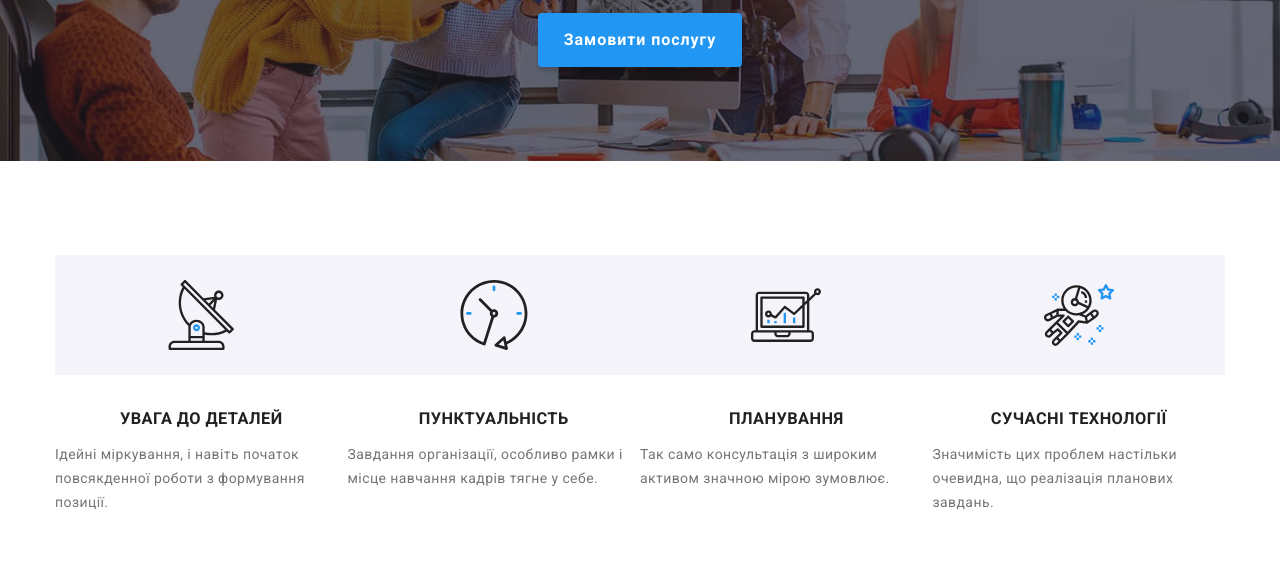
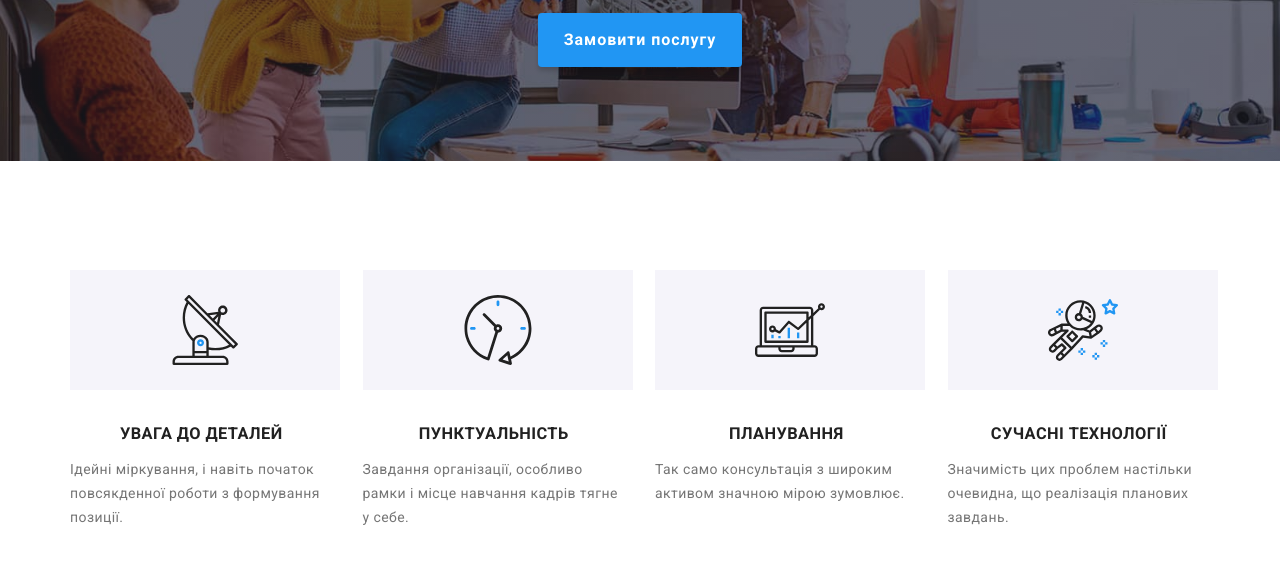
Before and after one commit to Iryna0810/goit-markup-hw-08, a plain HTML site: page index.html in a window 1280 px wide. Shown: the part 171-734 px from the top of the page. Drawn offline with nearby package versions, Linux system fonts and the light colour scheme.

Commit message:
properties 2.0

```diff
--- a/sass/components/_properties.scss
+++ b/sass/components/_properties.scss
@@ -6,7 +6,7 @@
         // justify-content: center;
         // align-items: center;
         // gap: 30px;
-        @media screen and (max-width:1199px) {
+        @media screen and (max-width: 1199px) {
         flex-wrap: wrap;
             }
     }
@@ -14,15 +14,18 @@
 
     &-link {
         display: block;
-        width: 100%;
+        width: 450px;
         height: auto;
         align-items: center;
+        margin: 15px;
     @media screen and (min-width:768px) {
-    flex-basis: 50%;}
+    width: calc((100% - 2 * 30px) / 2);
+    margin: 15px;
+    }
     @media screen and (min-width:1200px) {
-    align-items: flex-start;
-    flex-basis: 25%;
-        }
+    width: calc((100% - 4 * 30px) / 4);
+    margin: 15px;
+    }
 
     }
 
@@ -45,5 +48,5 @@
         font-weight: 700;
         text-transform: uppercase;
         color: var(--title-color);
-    }
+        }
 }
```
Also changed, not shown: css/main.css, css/main.min.css, 2 other files.
